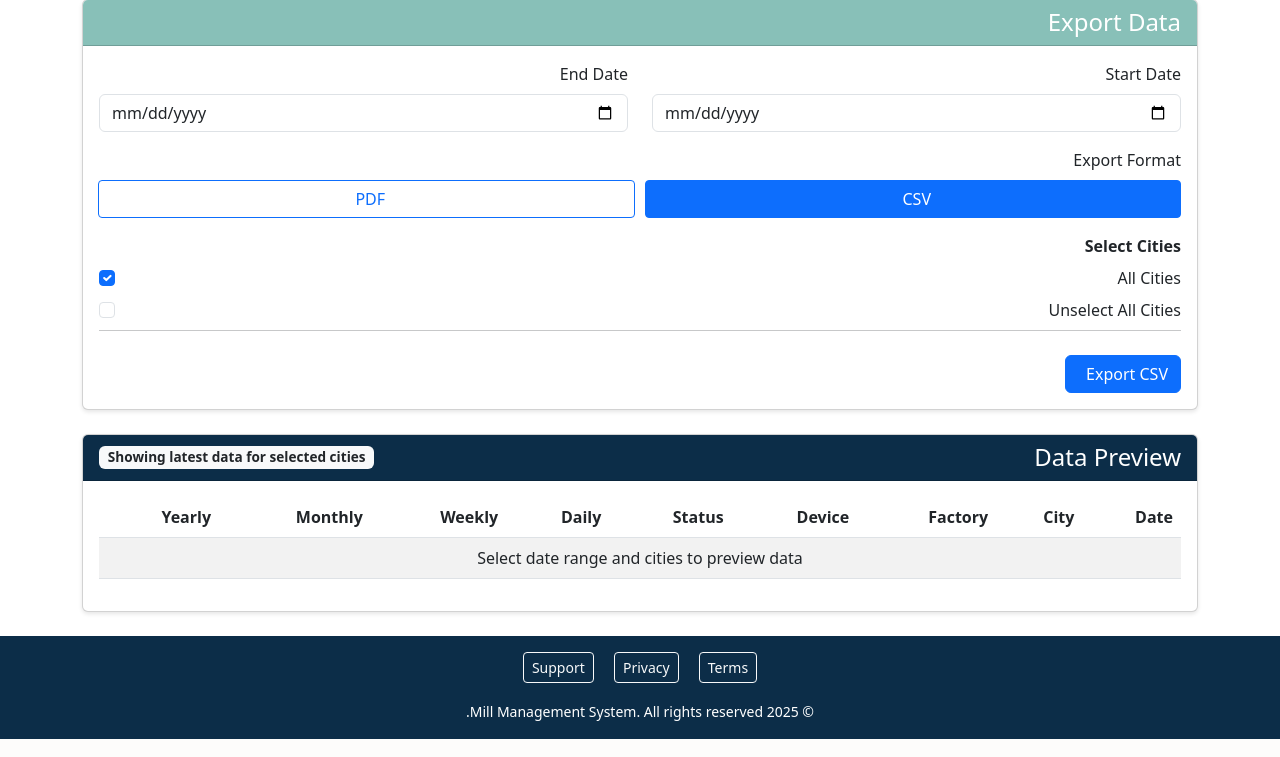
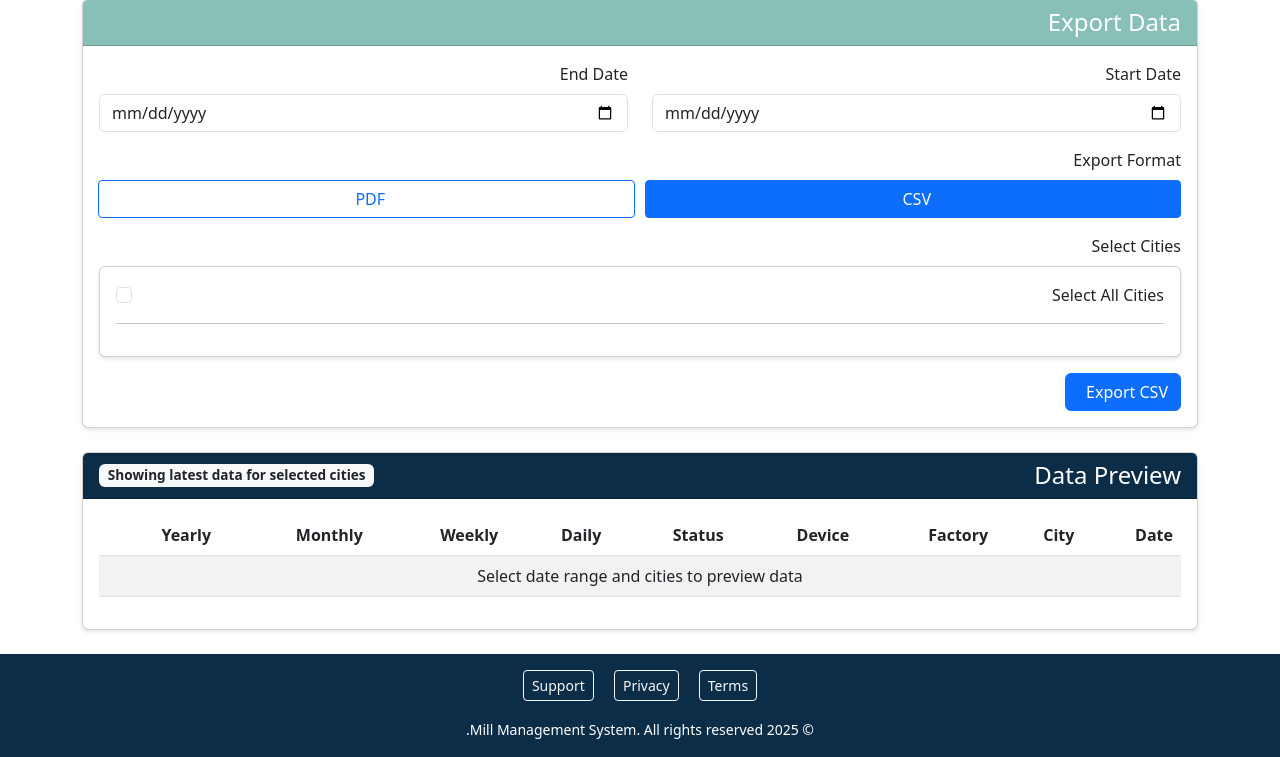
Before and after one commit to Jjustmee23/test-grain-nieuwe, a Django app: page /export-data/ in a window 1280 px wide. Shown: the part 231-988 px from the top of the page. Run offline with Django 4.2, Linux system fonts and the light colour scheme; the visitor is signed in with stand-in values (Sample User, id 1); data that the repository does not hold is empty.

Commit message:
Update export_data.html

```diff
--- a/mill/templates/mill/export_data.html
+++ b/mill/templates/mill/export_data.html
@@ -70,36 +70,31 @@
                 </div>
 
                 <!-- City Selection -->
-                <div class="form-group mb-3">
-                        <label class="form-label fw-bold">{% trans "Select Cities" %}</label>
-                        <div class="city-selector">
+                <div class="row mb-3">
+                    <div class="col-12">
+                        <label class="form-label">Select Cities</label>
+                        <div class="card">
+                            <div class="card-body">
                                 <div class="form-check mb-2">
-                                <input class="form-check-input" type="checkbox" id="selectAllCities"
-                                       {% if not selected_city_ids and not request.GET.unselect_all %}checked{% endif %}
-                                       onchange="handleSelectAll()">
+                                    <input class="form-check-input" type="checkbox" id="selectAllCities" onchange="handleSelectAll()">
                                     <label class="form-check-label" for="selectAllCities">
-                                    {% trans "All Cities" %}
+                                        Select All Cities
                                     </label>
                                 </div>
-                            <div class="form-check mb-2">
-                                <input class="form-check-input" type="checkbox" id="unselectAllCities"
-                                       {% if request.GET.unselect_all == 'true' %}checked{% endif %}
-                                       onchange="handleUnselectAll()">
-                                <label class="form-check-label" for="unselectAllCities">
-                                    {% trans "Unselect All Cities" %}
-                                </label>
-                            </div>
-                            <hr class="my-2">
+                                <hr>
                                 <div class="city-checkboxes">
                                     {% for city in cities %}
-                                <div class="form-check mb-2">
-                                    <input class="form-check-input city-checkbox" type="checkbox" id="city{{ city.id }}"
-                                        value="{{ city.id }}" {% if selected_city_ids and city.id in selected_city_ids %}checked{% endif %} onchange="handleCitySelection()">
+                                    <div class="form-check">
+                                        <input class="form-check-input city-checkbox" type="checkbox"
+                                               name="cities" value="{{ city.id }}"
+                                               id="city{{ city.id }}">
                                         <label class="form-check-label" for="city{{ city.id }}">
                                             {{ city.name }}
                                         </label>
                                     </div>
                                     {% endfor %}
+                                </div>
+                            </div>
                         </div>
                     </div>
                 </div>
```
Lines whose indentation alone changed are shown as unchanged.
